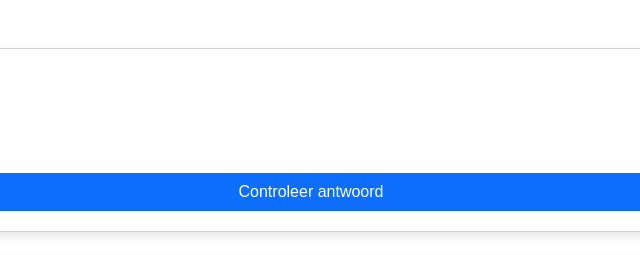
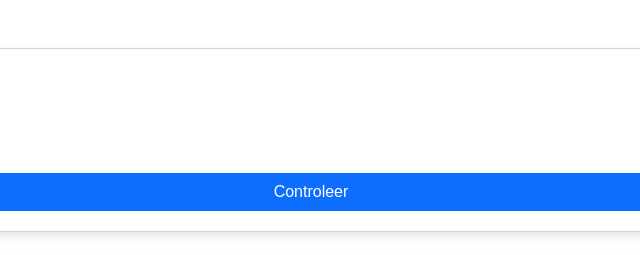
Before and after one commit to Mi97429/pass-compos-, a plain HTML site: page index.html in a window 1280 px wide. Shown: the top 255 px of the page, 329-969 px from the left. Drawn offline with nearby package versions, Linux system fonts and the light colour scheme.

Commit message:
Update index.html

```diff
--- a/index.html
+++ b/index.html
@@ -32,7 +32,7 @@
       <input class="form-check-input" type="radio" name="q1" value="etre" id="q1b">
       <label class="form-check-label" for="q1b">Être</label>
     </div>
-    <button class="btn-small btn btn-primary btn-check-answer" type="button" data-question="q1" data-answer="avoir" data-correct="J’ai mangé une pomme." data-feedback="Avoir wordt gebruikt bij handelingen of acties. Hier is 'manger' een actie die iemand uitvoert op iets (de appel).">Controleer antwoord</button>
+    <button class="btn-small btn btn-primary btn-check-answer" type="button" data-question="q1" data-answer="avoir" data-correct="J’ai mangé une pomme." data-feedback="Avoir wordt gebruikt bij handelingen of acties. Hier is 'manger' een actie die iemand uitvoert op iets (de appel).">Controleer</button>
     <div class="tip text-success" id="tip-q1"></div>
   </div>
 
```
